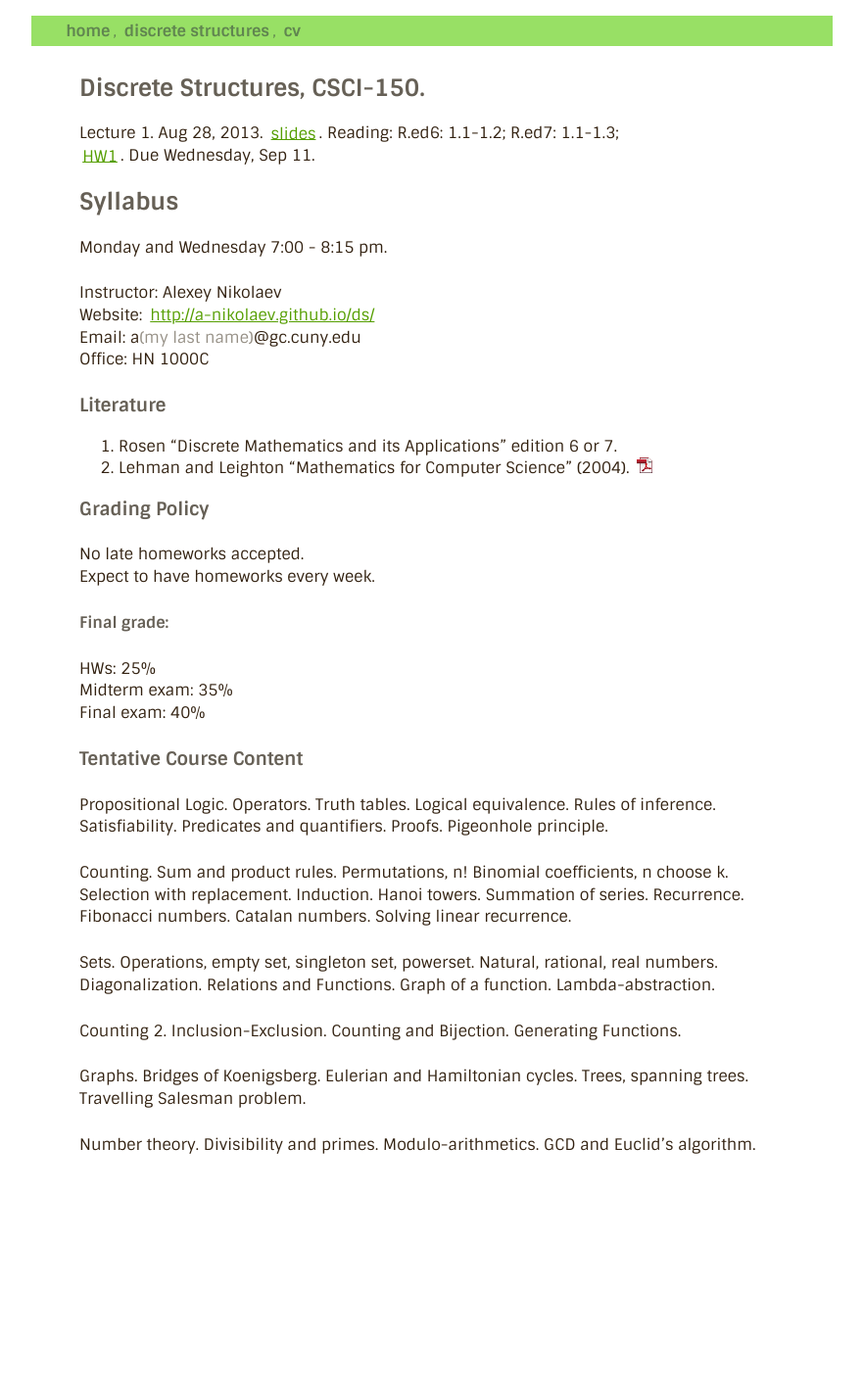
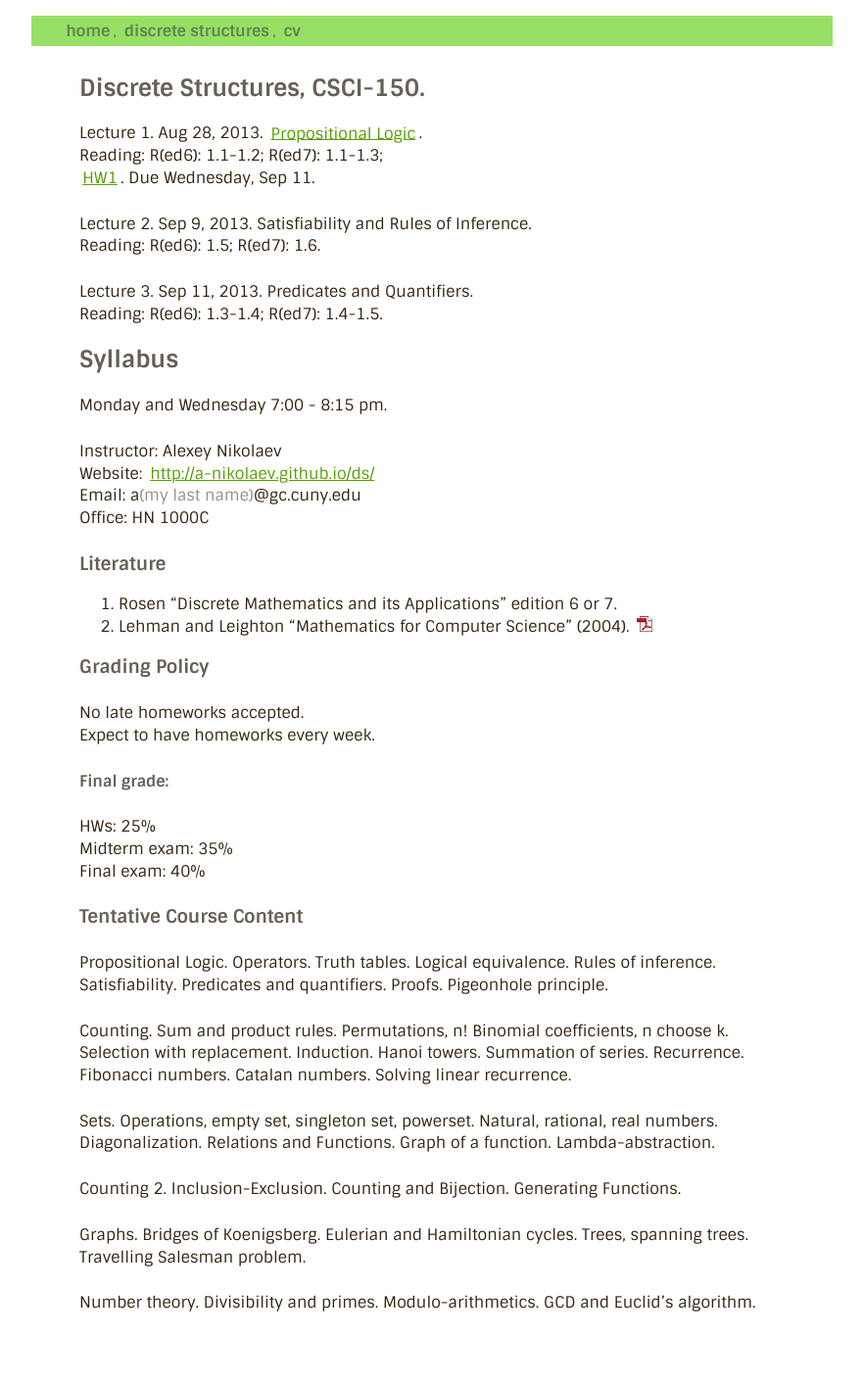
Before and after one commit to a-nikolaev/a-nikolaev.github.io, a Jekyll site: the page built from ds/index.markdown, in a window 1280 px wide. Shown: the whole page at 98% size, without its empty margins (199-1080 px from the left). Built offline with Jekyll 4.4.1, drawn with Linux system fonts in a browser that asks for light colours; Markdown is read by kramdown in place of the engine named in the settings; before the commit the page ends 1252 px from its top, so only the background shows below that.

Commit message:
added lecture 2 and 3 topics and reading

```diff
--- a/ds/index.markdown
+++ b/ds/index.markdown
@@ -5,8 +5,15 @@ title: CSCI 150 - Discrete Structures
 
 ## Discrete Structures, CSCI-150.
 
-Lecture 1. Aug 28, 2013. [slides](/ds/docs/lec1.pdf). Reading: R.ed6: 1.1-1.2; R.ed7: 1.1-1.3;
+Lecture 1. Aug 28, 2013. [Propositional Logic](/ds/docs/lec1.pdf).
+Reading: R(ed6): 1.1-1.2; R(ed7): 1.1-1.3;
 [HW1](/ds/docs/hw1.pdf). Due Wednesday, Sep 11.
+
+Lecture 2. Sep 9, 2013. Satisfiability and Rules of Inference.
+Reading: R(ed6): 1.5; R(ed7): 1.6.
+
+Lecture 3. Sep 11, 2013. Predicates and Quantifiers.
+Reading: R(ed6): 1.3-1.4; R(ed7): 1.4-1.5.
 
 ## Syllabus
 
```
